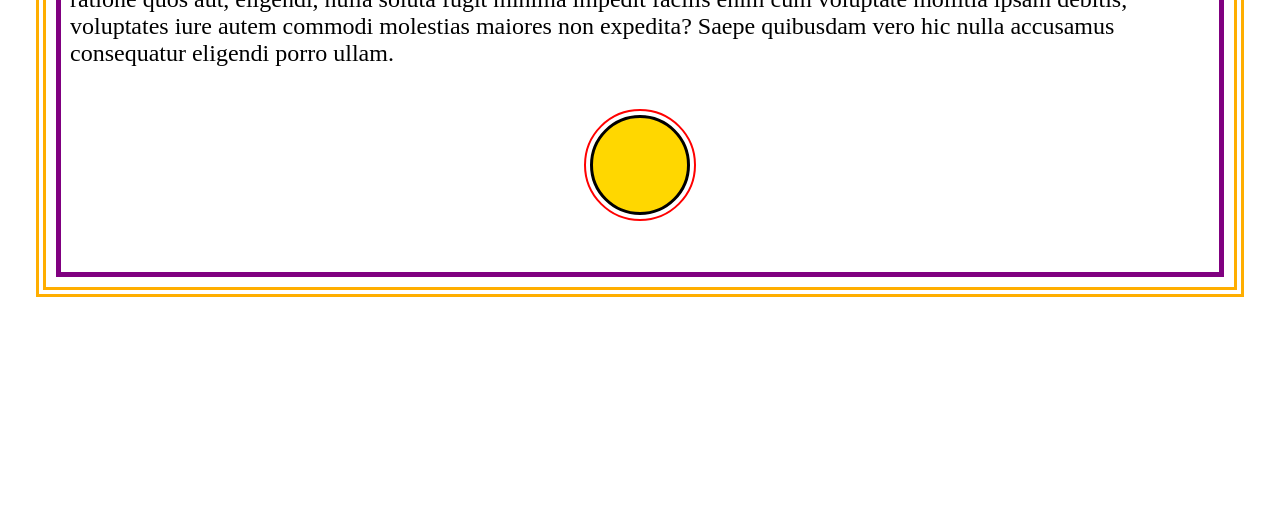
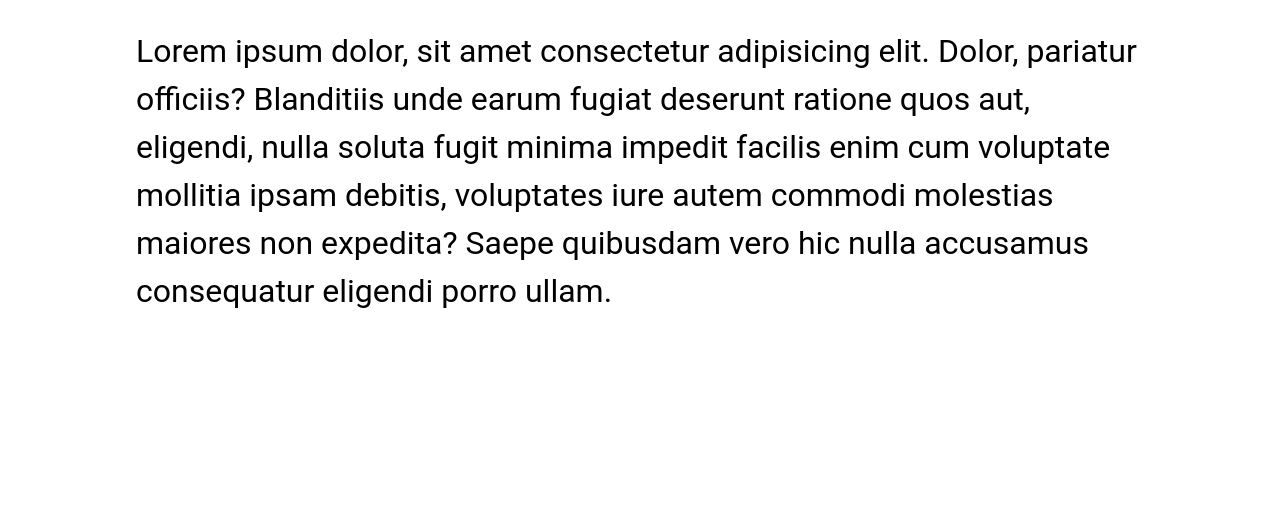
Before and after one commit to mikhail-w/learn-css, a plain HTML site: page 01_Lesson/index.html in a window 1280 px wide. Shown: the part 270-800 px from the top of the page. Drawn offline with Linux system fonts and the light colour scheme.

Commit message:
css topography

```diff
--- a/01_Lesson/css/style.css
+++ b/01_Lesson/css/style.css
@@ -1,25 +1,20 @@
-* {
-    margin: 0;
-    padding: 0;
-    box-sizing: border-box;
+/*
+
+Typography is the way that text
+is arranged and presented
+
+*/
+@import url('https://fonts.googleapis.com/css2?family=Roboto+Slab:wght@100..900&display=swap');
+
+body {
+    padding: 10%;
+    font-size: 2rem;
+    font-family: 'Roboto', sans-serif;
 }
 
-.container {
-    border: 10px double rgb(255, 174, 0);
-    font-size: 1.5rem;
-    margin: 1.5em;
-    padding: 1.5rem;
-    outline: 5px solid purple;
-    outline-offset: -25px;
+/* input, button {
+    font: inherit;
+} */
+p {
+    line-height: 1.5;
 }
-
-.circle {
-    margin: 3rem auto;
-    background: gold;
-    width: 100px;
-    height: 100px;
-    border: solid black;
-    border-radius: 50px;
-    outline: 2px solid red;
-    outline-offset: 0.25rem;
-}
--- a/01_Lesson/index.html
+++ b/01_Lesson/index.html
@@ -4,13 +4,15 @@
     <meta charset="UTF-8" />
     <meta name="viewport" content="width=device-width, initial-scale=1.0" />
     <title>Document</title>
+    <link rel="preconnect" href="https://fonts.googleapis.com" />
+    <link rel="preconnect" href="https://fonts.gstatic.com" crossorigin />
     <link rel="stylesheet" href="./css/style.css" />
   </head>
   <body>
     <header class="container">
-      <h1>CSS Box Model</h1>
+      <h1>CSS Typography</h1>
     </header>
-    <main class="container">
+    <main>
       <p>
         Lorem ipsum dolor, sit amet consectetur adipisicing elit. Dolor, pariatur
         officiis? Blanditiis unde earum fugiat deserunt ratione quos aut, eligendi, nulla
@@ -18,7 +20,11 @@
         voluptates iure autem commodi molestias maiores non expedita? Saepe quibusdam vero
         hic nulla accusamus consequatur eligendi porro ullam.
       </p>
-      <div class="circle"></div>
+      <!-- <form>
+        <label for="name">Name:</label>
+        <input id="name" type="text" placeholder="Your Name" />
+        <button>Submit</button>
+      </form> -->
     </main>
   </body>
 </html>
```
